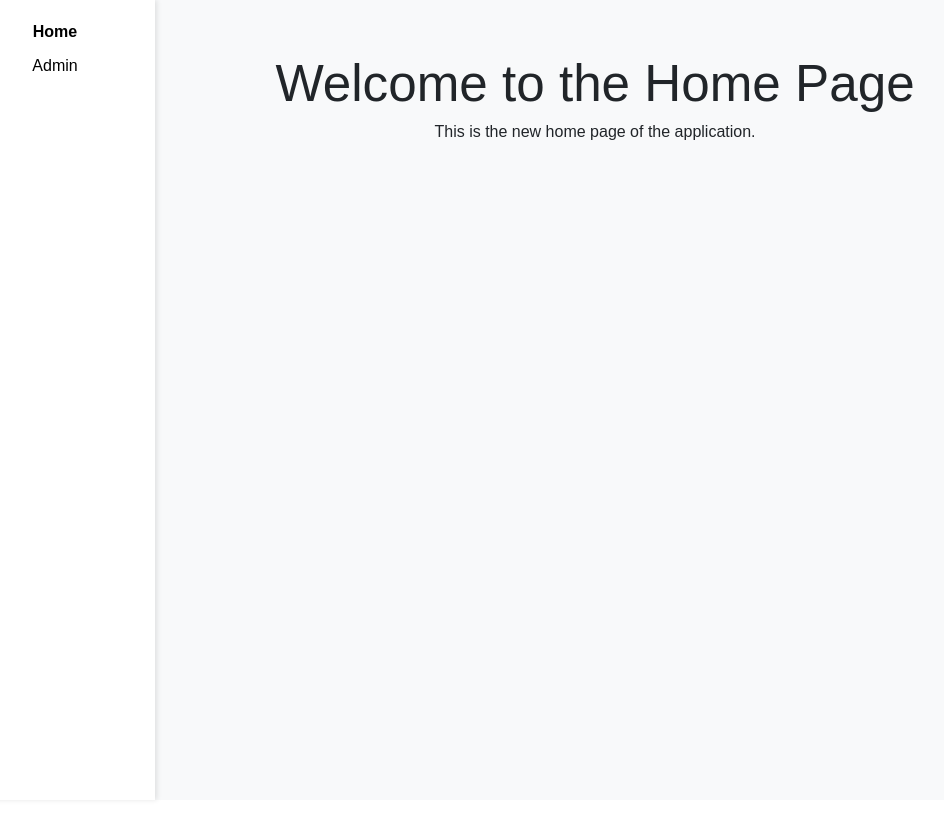
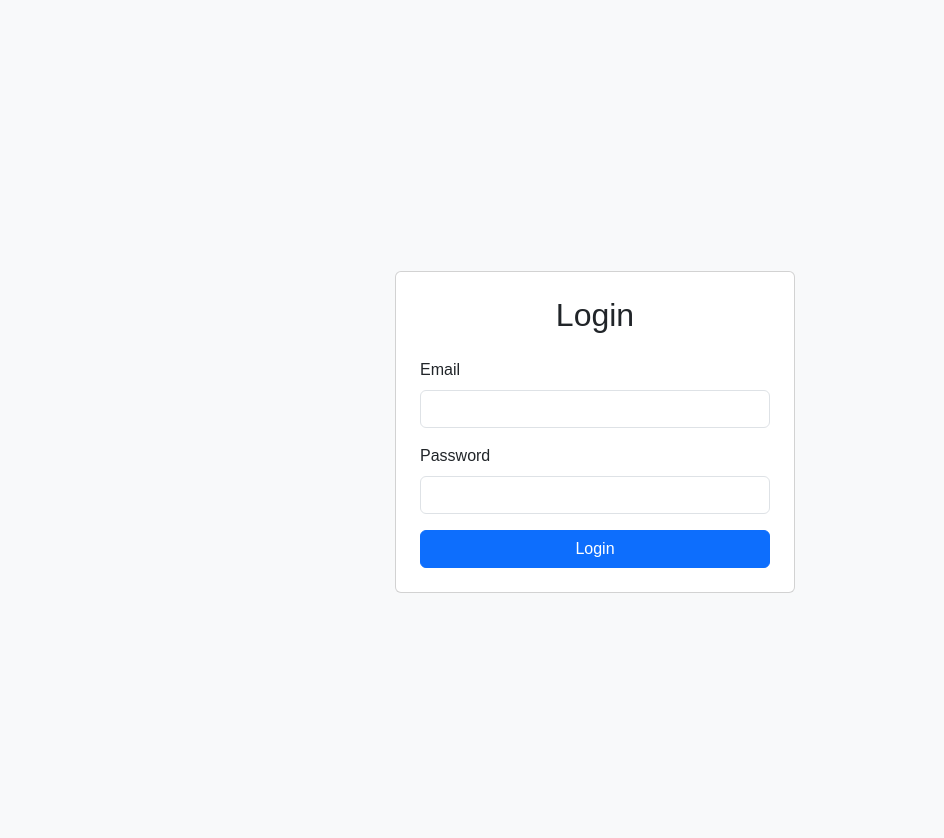
Before and after one commit to mritunjaysk/nextgen, a Vue app: page / in a window 1280 px wide. Shown: the top 838 px of the page, without its empty margins (45-989 px from the left). Before the commit the page ends 800 px from the top, so only its background shows below. Built offline with nearby package versions, Linux system fonts and the light colour scheme.

Commit message:
login and logout added

```diff
--- a/src/App.vue
+++ b/src/App.vue
@@ -3,15 +3,15 @@
 
 <template>
   <div class="app-container">
-    <div class="left-menu">
-      <router-link to="/" active-class="active">Home</router-link>
-      <router-link to="/admin" active-class="active">Admin</router-link>
-    </div>
-    <div class="content">
-      <router-view></router-view>
-    </div>
+    <router-view></router-view>
   </div>
 </template>
+
+<script>
+export default {
+  name: "App",
+};
+</script>
 
 <style scoped>
 .app-container {
--- a/src/components/Admin.vue
+++ b/src/components/Admin.vue
@@ -1,5 +1,6 @@
 <template>
   <div class="layout">
+    <Menu />
     <main class="content">
       <div class="container mt-4">
         <h1 class="mb-4 text-start"> User Management</h1>
@@ -69,11 +70,15 @@
 </template>
 
 <script>
+import Menu from './Menu.vue';
 import { ref, onMounted } from 'vue';
 import { supabase } from '../main';
 
 export default {
   name: 'Admin',
+  components: {
+    Menu,
+  },
   setup() {
     const users = ref([]);
     const isModalOpen = ref(false);
--- a/src/components/Home.vue
+++ b/src/components/Home.vue
@@ -1,17 +1,23 @@
 <template>
   <div class="layout">
+    <Menu />
     <main class="content">
       <div class="container mt-4">
-      <h1>Welcome to the Home Page</h1>
-      <p>This is the new home page of the application.</p>
+        <h1>Welcome to the Home Page</h1>
+        <p>This is the new home page of the application.</p>
       </div>
     </main>
   </div>
 </template>
 
 <script>
+import Menu from './Menu.vue';
+
 export default {
   name: 'Home',
+  components: {
+    Menu,
+  },
 };
 </script>
 
--- /dev/null
+++ b/src/components/Login.vue
@@ -0,0 +1,82 @@
+<template>
+  <div class="login-container d-flex justify-content-center align-items-center vh-100">
+    <div class="card p-4" style="width: 400px;">
+      <h2 class="text-center mb-4">Login</h2>
+      <form @submit.prevent="handleLogin">
+        <div class="mb-3 text-start">
+          <label for="email" class="form-label">Email</label>
+          <input v-model="email" type="email" class="form-control" id="email" required />
+        </div>
+        <div class="mb-3 text-start">
+          <label for="password" class="form-label">Password</label>
+          <input v-model="password" type="password" class="form-control" id="password" required />
+        </div>
+        <button type="submit" class="btn btn-primary w-100">Login</button>
+      </form>
+      <p v-if="errorMessage" class="text-danger mt-3">{{ errorMessage }}</p>
+      <p v-if="successMessage" class="text-success mt-3">{{ successMessage }}</p>
+    </div>
+  </div>
+</template>
+
+<script>
+import { ref } from 'vue';
+import { useRouter } from 'vue-router';
+import { supabase } from '../main';
+
+export default {
+  name: 'Login',
+  setup() {
+    const email = ref('');
+    const password = ref('');
+    const errorMessage = ref('');
+    const successMessage = ref('');
+    const router = useRouter();
+
+    const handleLogin = async () => {
+      try {
+        const { data, error } = await supabase
+          .from('users')
+          .select('*')
+          .eq('email', email.value)
+          .eq('password', password.value)
+          .single();
+
+        if (error || !data) {
+          errorMessage.value = 'Invalid email or password';
+          successMessage.value = '';
+        } else {
+          sessionStorage.setItem('user', JSON.stringify(data));
+          successMessage.value = 'Login successful! Redirecting to home...';
+          errorMessage.value = '';
+          setTimeout(() => {
+            router.push('/home'); // Redirect to home page
+          }, 1000);
+        }
+      } catch (err) {
+        errorMessage.value = 'An error occurred during login';
+        successMessage.value = '';
+        console.error(err);
+      }
+    };
+
+    return {
+      email,
+      password,
+      errorMessage,
+      successMessage,
+      handleLogin,
+    };
+  },
+};
+</script>
+
+<style scoped>
+.login-container {
+  background-color: #f8f9fa;
+}
+.left-menu {
+    display: none !important;
+    visibility: hidden !important;
+}
+</style>
--- a/src/components/Menu.vue
+++ b/src/components/Menu.vue
@@ -1,24 +1,63 @@
 <template>
-  <div class="app-container">
-    <div class="left-menu">
-      <router-link to="/" active-class="active">Home</router-link>
-      <router-link to="/admin" active-class="active">Admin</router-link>
-      <router-link to="/menu" active-class="active">Menu</router-link>
-    </div>
-    <div class="content">
-      <router-view></router-view>
-    </div>
+  <div v-if="!isLoginPage" class="left-menu">
+    <router-link to="/home" active-class="active">Home</router-link>
+    <router-link v-if="isAdmin" to="/admin" active-class="active">Admin</router-link>
+    <router-link v-if="isLoggedIn" to="/" @click.native="handleLogout">Logout</router-link>
   </div>
 </template>
 
 <script>
+import { ref, onMounted, watch } from 'vue';
+import { useRouter, useRoute } from 'vue-router';
+
 export default {
-  name: "App",
+  name: "Menu",
+  setup() {
+    const router = useRouter();
+    const route = useRoute();
+    const isLoggedIn = ref(false);
+    const isLoginPage = ref(false);
+    const isAdmin = ref(false);
+
+    const handleLogout = () => {
+      sessionStorage.removeItem('user');
+      isLoggedIn.value = false;
+      router.push('/');
+    };
+
+    const checkLoginStatus = () => {
+      const user = JSON.parse(sessionStorage.getItem('user'));
+      isLoggedIn.value = !!user;
+      isAdmin.value = user?.role === 'admin';
+    };
+
+    const checkIfLoginPage = () => {
+      isLoginPage.value = route.path === '/';
+    };
+
+    onMounted(() => {
+      checkLoginStatus();
+      checkIfLoginPage();
+    });
+
+    watch(() => route.path, () => {
+      checkIfLoginPage();
+    });
+
+    return {
+      isLoggedIn,
+      isLoginPage,
+      isAdmin,
+      handleLogout,
+    };
+  },
 };
 </script>
 
-<style>
-.app-container {
-  display: flex;
+<style scoped>
+.left-menu {
+  width: 200px;
+  background-color: #fff;
+  padding: 10px;
 }
 </style>
--- a/src/router.js
+++ b/src/router.js
@@ -1,10 +1,13 @@
 import { createRouter, createWebHistory } from 'vue-router';
 import Home from './components/Home.vue';
 import Admin from './components/Admin.vue';
+import Login from './components/Login.vue';
+import { supabase } from './main';
 
 const routes = [
-  { path: '/', component: Home },
-  { path: '/admin', component: Admin },
+  { path: '/', component: Login },
+  { path: '/home', component: Home },
+  { path: '/admin', component: Admin, meta: { requiresAdmin: true } },
 ];
 
 const router = createRouter({
@@ -12,4 +15,15 @@ const router = createRouter({
   routes,
 });
 
+router.beforeEach(async (to, from, next) => {
+  const user = JSON.parse(sessionStorage.getItem('user'));
+  if (to.path !== '/' && !user) {
+    next('/');
+  } else if (to.meta.requiresAdmin && user?.role !== 'admin') {
+    next('/home');
+  } else {
+    next();
+  }
+});
+
 export default router;
```
